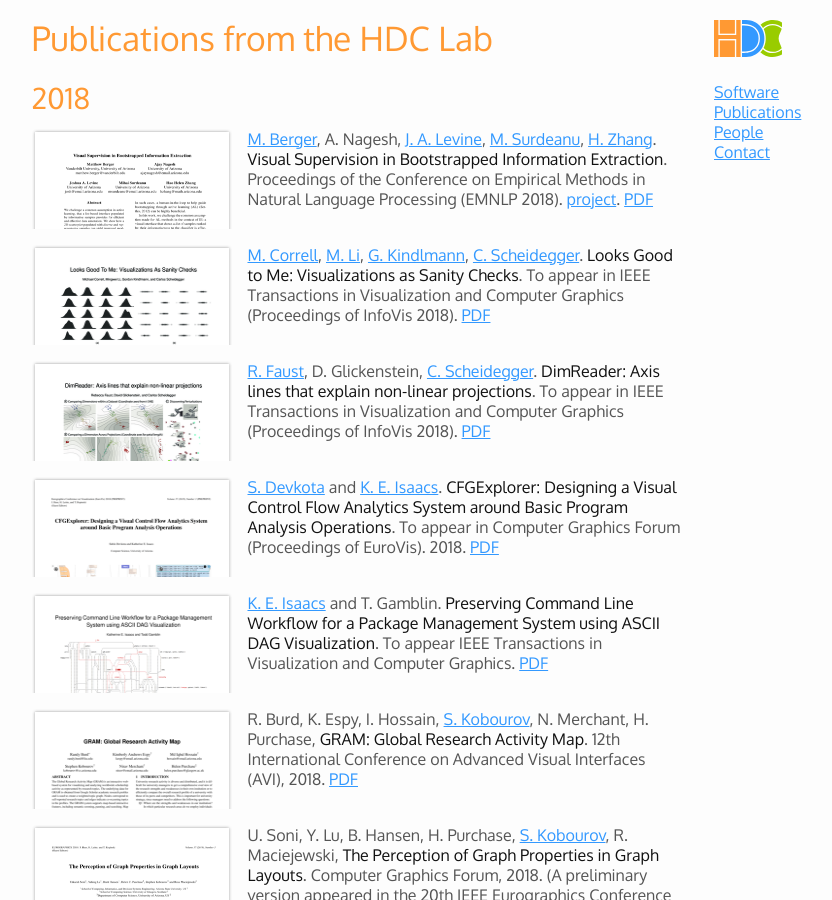
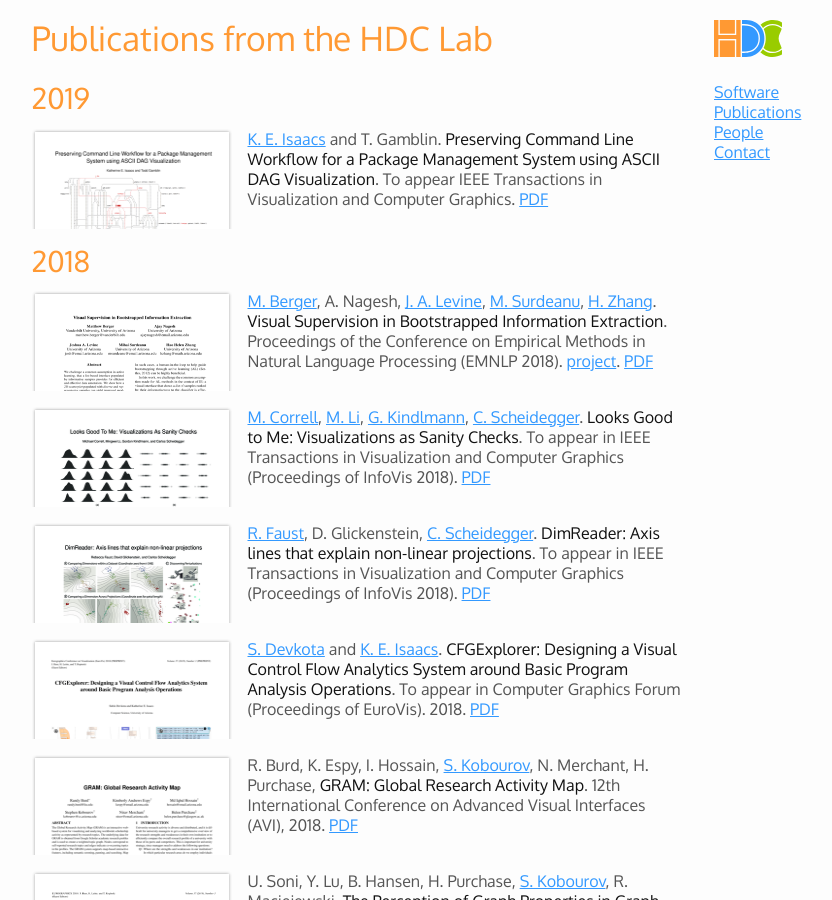
Before and after one commit to hdc-arizona/hdc-arizona.github.io, a Jekyll site: the page built from publications.md, in a window 1280 px wide and 900 px high. Shown: the whole window, without its empty margins (136-968 px from the left). Built offline with Jekyll 4.4.1, drawn with Linux system fonts in a browser that asks for light colours; some of the changed lines change nothing that is shown.

Commit message:
Update publications.md

```diff
--- a/publications.md
+++ b/publications.md
@@ -2,6 +2,14 @@
 layout: main
 title: Publications from the HDC Lab
 ---
+
+## 2019
+
+[<img class="pubthumb" src="papers/thumbs/tvcg_2018_graphterm_preprint.png">](papers/tvcg_2018_graphterm_preprint.pdf)
+[K. E. Isaacs](https://hdc.cs.arizona.edu/people/kisaacs/) and T. Gamblin. **Preserving Command Line Workflow for a Package Management System using ASCII DAG Visualization**. To appear IEEE Transactions in Visualization and Computer Graphics.
+[PDF](papers/tvcg_2018_graphterm_preprint.pdf)
+
+<div class="pubdiv"></div>
 
 ## 2018
 
@@ -26,12 +34,6 @@ title: Publications from the HDC Lab
 [<img class="pubthumb" src="papers/thumbs/cfg_2018_explorer_preprint.png">](papers/cfg_2018_explorer_preprint.pdf)
 [S. Devkota](https://devkotasabin.github.io/) and [K. E. Isaacs](https://hdc.cs.arizona.edu/people/kisaacs/). **CFGExplorer: Designing a Visual Control Flow Analytics System around Basic Program Analysis Operations**. To appear in Computer Graphics Forum (Proceedings of EuroVis). 2018.
 [PDF](papers/cfg_2018_explorer_preprint.pdf)
-
-<div class="pubdiv"></div>
-
-[<img class="pubthumb" src="papers/thumbs/tvcg_2018_graphterm_preprint.png">](papers/tvcg_2018_graphterm_preprint.pdf)
-[K. E. Isaacs](https://hdc.cs.arizona.edu/people/kisaacs/) and T. Gamblin. **Preserving Command Line Workflow for a Package Management System using ASCII DAG Visualization**. To appear IEEE Transactions in Visualization and Computer Graphics.
-[PDF](papers/tvcg_2018_graphterm_preprint.pdf)
 
 <div class="pubdiv"></div>
 
```
